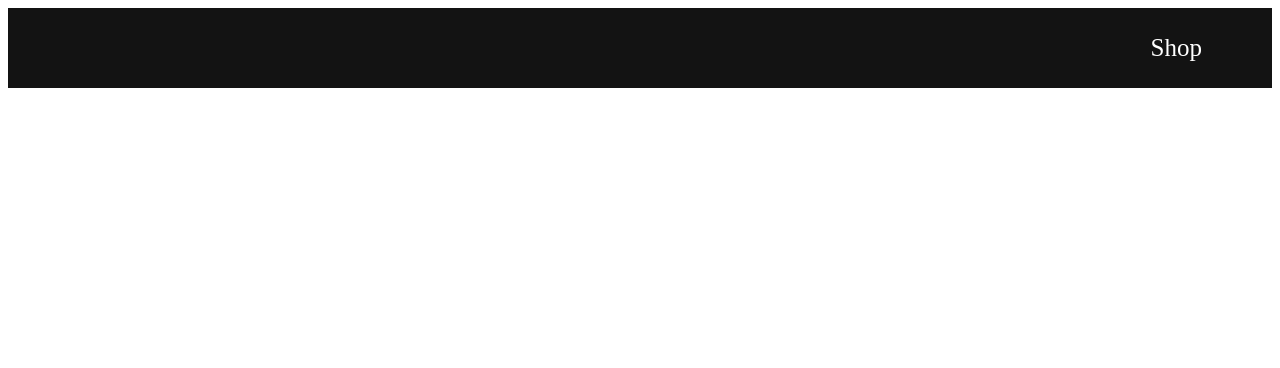
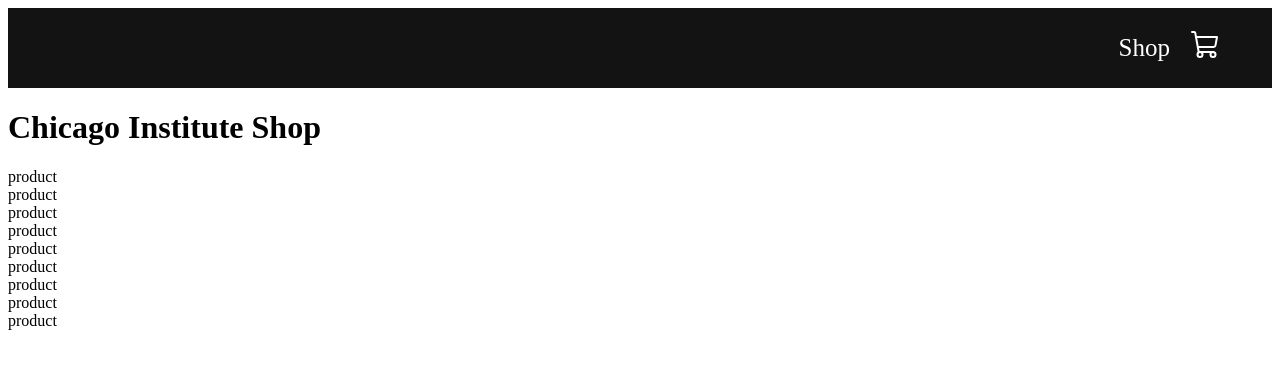
Before and after one commit to wire254/phase-2-project, a React (Create React App) app: page / in a window 1280 px wide. Shown: the top 368 px of the page. Built offline with nearby package versions, Linux system fonts and the light colour scheme.

Commit message:
Product component created

```diff
--- a/package.json
+++ b/package.json
@@ -6,6 +6,7 @@
     "@testing-library/jest-dom": "^5.16.5",
     "@testing-library/react": "^13.4.0",
     "@testing-library/user-event": "^13.5.0",
+    "phosphor-react": "^1.4.1",
     "react": "^18.2.0",
     "react-dom": "^18.2.0",
     "react-router-dom": "^6.14.0",
--- a/src/App.js
+++ b/src/App.js
@@ -1,8 +1,9 @@
-import React from 'react';
 import './App.css';
 import { BrowserRouter as Router, Routes, Route } from 'react-router-dom';
 import NavBar from './components/NavBar';
 import "./components/NavBar.css"
+import Shop from "./pages/shop/shop"
+import Cart from "./pages/cart/cart"
 
 function App() {
   return (
@@ -10,8 +11,8 @@ function App() {
       <Router>
         <NavBar />
         <Routes>
-          <Route path="/"/>
-          <Route path="/cart"/>
+          <Route path="/" element={<Shop />} />
+          <Route path="/cart" element={<Cart />}/>
         </Routes>
       </Router>
     </div>
--- a/src/components/NavBar.jsx
+++ b/src/components/NavBar.jsx
@@ -1,12 +1,15 @@
 import React from "react";
 import { Link } from "react-router-dom";
+import { ShoppingCart } from "phosphor-react";
 
 function NavBar () {
     return (
      <div className="navbar">
         <div className="links">
             <Link to="/"> Shop </Link>
-            <Link to="/cart"></Link>
+            <Link to="/cart">
+                <ShoppingCart size={32}/>
+            </Link>
         </div>
      </div>
     )
--- a/src/pages/cart/cart.jsx
+++ b/src/pages/cart/cart.jsx
@@ -0,0 +1,11 @@
+import React from "react";
+
+function Cart() {
+    return (
+        <div>
+            Cart
+        </div>
+    )
+};
+
+export default Cart;
--- /dev/null
+++ b/src/pages/shop/product.jsx
@@ -0,0 +1,10 @@
+import React from "react";
+
+function Product (props) {
+    const {} = props.data;
+    return(
+        <div>product</div>
+    )
+}
+
+export default Product
--- a/src/pages/shop/shop.jsx
+++ b/src/pages/shop/shop.jsx
@@ -0,0 +1,20 @@
+import React from "react";
+import { PRODUCTS } from "../../products";
+import Product from "./product";
+
+function Shop() {
+    return (
+        <div className="shop">
+            <div className="shopTitle">
+                <h1> Chicago Institute Shop </h1>
+            </div>
+            <div className="products">
+                {PRODUCTS.map((product) => (
+                    <Product data={product}/>
+                ))}
+            </div>
+        </div>
+    )
+};
+
+export default Shop;
--- /dev/null
+++ b/src/products.js
@@ -0,0 +1,57 @@
+
+export const PRODUCTS = [
+      {
+        id: "The Great Wave",
+        artist: "Katsushika Hokusai",
+        image: "https://www.artic.edu/iiif/2/3eec80ab-bad4-8b35-1adb-57b7e7cb7adb/full/843,/0/default.jpg",
+        info: "Katsushika Hokusai’s much celebrated series, Thirty-Six Views of Mount Fuji (Fugaku sanjûrokkei), was begun in 1830, when the artist was 70 years old. This tour-de-force series established the popularity of landscape prints, which continues to this day."
+      },
+      {
+        id: "Paris Street; Rainy Day",
+        artist: "Gustav Caillebotte",
+        image: "https://www.artic.edu/iiif/2/f8fd76e9-c396-5678-36ed-6a348c904d27/full/843,/0/default.jpg",
+        info: "In this monumental urban view, which measures almost seven by ten feet and is considered the artist’s masterpiece, Caillebotte strikingly captured a vast, stark modernity, complete with life-size figures strolling in the foreground and wearing the latest fashions. "
+      },
+      {
+        id: "A Sunday On La Grande Jatte",
+        artist: "George Surat",
+        image: "https://www.artic.edu/iiif/2/2d484387-2509-5e8e-2c43-22f9981972eb/full/843,/0/default.jpg",
+        info: "In his best-known and largest painting, Georges Seurat depicted people from different social classes strolling and relaxing in a park just west of Paris on La Grande Jatte, an island in the Seine River. Although he took his subject from modern life, Seurat sought to evoke the sense of timelessness associated with ancient art, especially Egyptian and Greek sculpture."
+      },
+      {
+        id: "The Bedroom",
+        artist: "Vincent Van Gogh",
+        image: "https://www.artic.edu/iiif/2/25c31d8d-21a4-9ea1-1d73-6a2eca4dda7e/full/843,/0/default.jpg",
+        info: "Vincent van Gogh so highly esteemed his bedroom painting that he made three distinct versions: the first, now in the collection of the Van Gogh Museum, Amsterdam; the second, belonging to the Art Institute of Chicago, painted a year later on the same scale and almost identical; and a third, smaller canvas in the collection of the Musée d’Orsay, Paris, which he made as a gift for his mother and sister"
+      },
+      {
+        id: "Water Lilies",
+        artist: "Claude Monet",
+        image: "https://www.artic.edu/iiif/2/3c27b499-af56-f0d5-93b5-a7f2f1ad5813/full/843,/0/default.jpg",
+        info: "“One instant, one aspect of nature contains it all,” said Claude Monet, referring to his late masterpieces, the water landscapes that he produced at his home in Giverny between 1897 and his death in 1926. These works replaced the varied contemporary subjects he had painted from the 1870s through the 1890s with a single, timeless motif—water lilies."
+      },
+      {
+        id: "American Gothic",
+        artist: "Grant Wood",
+        image: "https://www.artic.edu/iiif/2/b272df73-a965-ac37-4172-be4e99483637/full/843,/0/default.jpg",
+        info: "In American Gothic, Grant Wood directly evoked images of an earlier generation by featuring a farmer and his daughter posed stiffly and dressed as if they were, as the artist put it, “tintypes from my old family album.” They stand outside of their home, built in an 1880s style known as Carpenter Gothic. Wood had seen a similar farmhouse during a visit to Eldon, Iowa."
+      },
+      {
+        id: "Time Transfixed",
+        artist: "Rene Magritte",
+        image: "https://www.artic.edu/iiif/2/6a7160ea-df65-9083-c16c-33b30662208d/full/843,/0/default.jpg",
+        info: "Impressed by René Magritte’s submissions to the 1936 International Surrealist Exhibition, the collector Edward James invited the artist to paint canvases for the ballroom of his London home. In response, Magritte conceived On the Threshold of Liberty (in the collection of the Art Institute) and his now-famous Time Transfixed. "
+      },
+      {
+        id: "Night Hawks",
+        artist: "Edward Hopper",
+        image: "https://cdn.thecollector.com/wp-content/uploads/2020/07/nighthawks-edward-hopper.jpg?width=1080&quality=55",
+        info: "About Nighthawks Edward Hopper recollected, “unconsciously, probably, I was painting the loneliness of a large city.” In an all-night diner, three customers sit at the counter opposite a server, each appear to be lost in thought and disengaged from one another. The composition is tightly organized and spare in details: there is no entrance to the establishment, no debris on the streets."
+      },
+      {
+        id: "Nightlife",
+        artist: "Archibald John Motley Jr.",
+        image: "https://www.artic.edu/iiif/2/ec19d5f1-ae0f-5186-d421-4a53dca5fb90/full/843,/0/default.jpg",
+        info: "A palpable energy and sense of movement enliven Nightlife, Archibald Motley’s portrayal of a crowded cabaret in the South Side neighborhood of Bronzeville in Chicago. With stylized figures, an array of diagonal lines, and heightened colors keyed to shades of magenta and violet, the artist captured the exuberance of city dwellers out on the town"
+      }
+    ]
```
Also changed, not shown: 1 other file (tests, documents, lock files or other folders).
